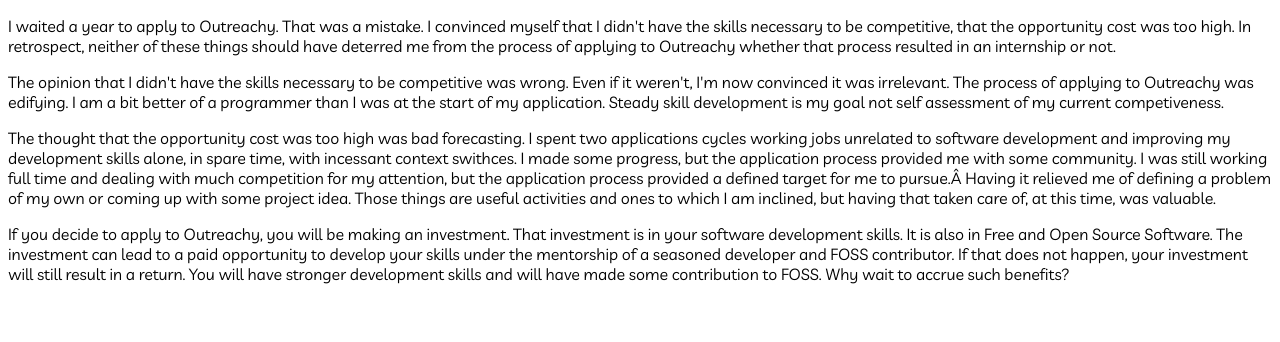
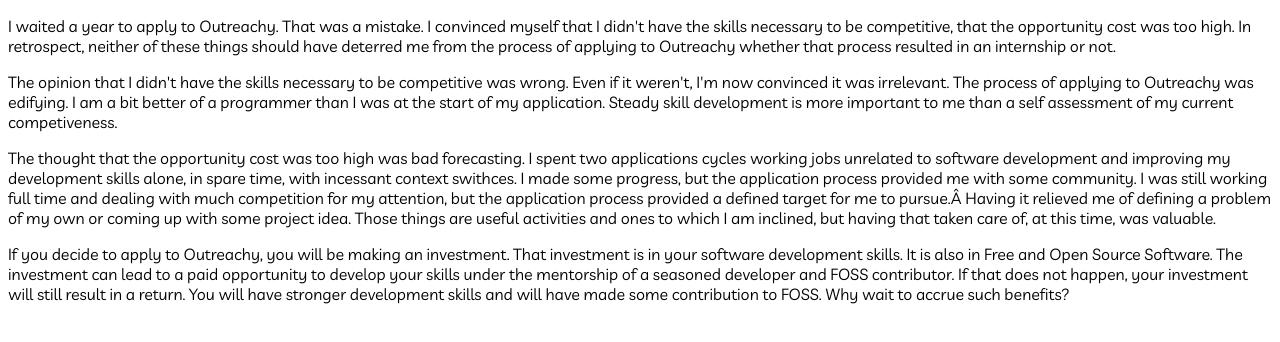
Before and after one commit to jlburton/jlburton.github.io, a plain HTML site: page blog/outreachy/applying-to-outreachy.html in a window 1280 px wide. Drawn offline with Linux system fonts and the light colour scheme; files that its build step writes are made by us from their sources.

Commit message:
blog edit

```diff
--- a/blog/outreachy/applying-to-outreachy.html
+++ b/blog/outreachy/applying-to-outreachy.html
@@ -19,7 +19,7 @@
   <body>
     <p> I waited a year to apply to Outreachy. That was a mistake. I convinced myself that I didn't have the skills necessary to be competitive, that the opportunity cost was too high. In retrospect, neither of these things should have deterred me from the process of applying to Outreachy whether that process resulted in an internship or not.</p>
 
-    <p>The opinion that I didn't have the skills necessary to be competitive was wrong. Even if it weren't, I'm now convinced it was irrelevant. The process of applying to Outreachy was edifying. I am a bit better of a programmer than I was at the start of my application. Steady skill development is my goal not self assessment of my current competiveness.</p>
+    <p>The opinion that I didn't have the skills necessary to be competitive was wrong. Even if it weren't, I'm now convinced it was irrelevant. The process of applying to Outreachy was edifying. I am a bit better of a programmer than I was at the start of my application. Steady skill development is more important to me than a self assessment of my current competiveness.</p>
 
     <p>The thought that the opportunity cost was too high was bad forecasting. I spent two applications cycles working jobs unrelated to software development and improving my development skills alone, in spare time, with incessant context swithces. I made some progress, but the application process provided me with some community. I was still working full time and dealing with much competition for my attention, but the application process provided a defined target for me to pursue.Â Having it relieved me of defining a problem of my own or coming up with some project idea. Those things are useful activities and ones to which I am inclined, but having that taken care of, at this time, was valuable.</p>
 
```
